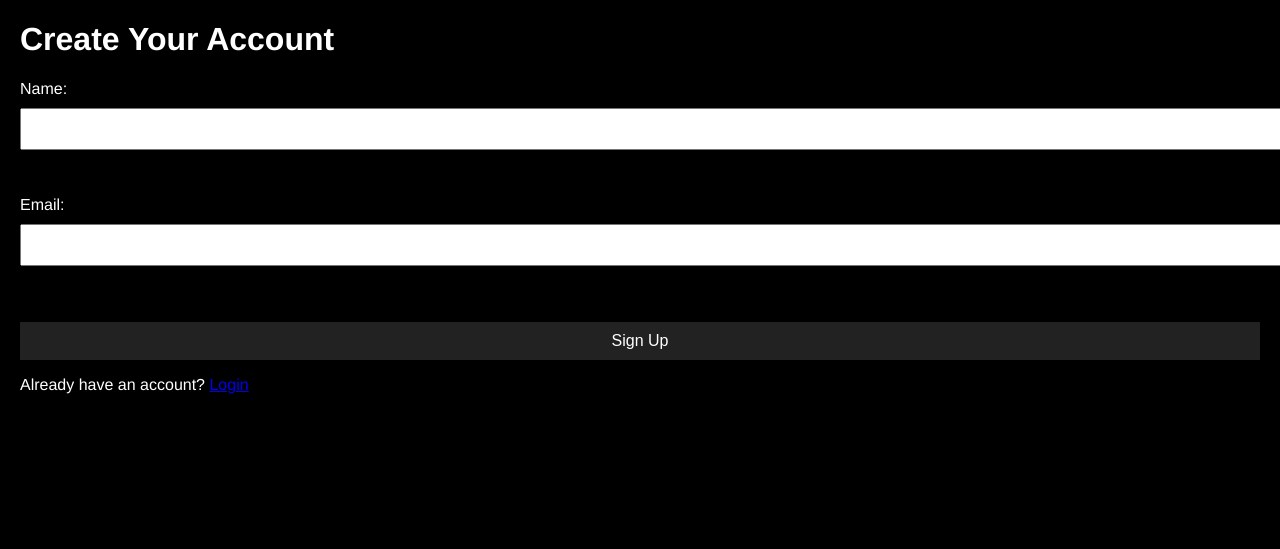
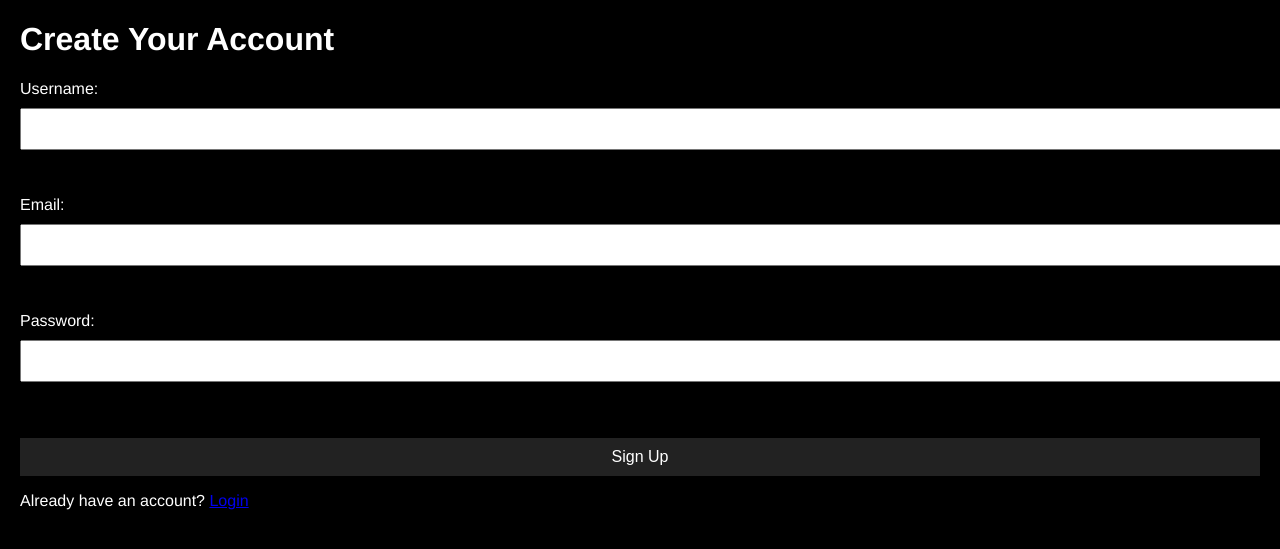
Before and after one commit to ABTechWorks/TinyLittleHelper, a FastAPI app: page /signup in a window 1280 px wide. Shown: the top 549 px of the page. Run offline with FastAPI, Linux system fonts and the light colour scheme.

Commit message:
sign up fix match attributes

```diff
--- a/main.py
+++ b/main.py
@@ -4,6 +4,7 @@
 from fastapi.templating import Jinja2Templates
 from fastapi import status
 import uuid
+from passlib.context import CryptContext
 import os
 
 app = FastAPI()
@@ -12,13 +13,11 @@
 app.mount("/static", StaticFiles(directory="static"), name="static")
 templates = Jinja2Templates(directory="templates")
 
-# In-memory storage (MVP only)
+# In-memory storage
 accounts = {}
-sessions = {}
 
-# Email env vars (used later)
-GMAIL_ADDRESS = os.getenv("GMAIL_ADDRESS")
-GMAIL_APP_PASSWORD = os.getenv("GMAIL_APP_PASSWORD")
+# Password hashing
+pwd_context = CryptContext(schemes=["bcrypt"], deprecated="auto")
 
 # ------------------------
 # LANDING PAGE
@@ -28,25 +27,35 @@
     return templates.TemplateResponse("index.html", {"request": request})
 
 # ------------------------
-# SIGNUP
+# SIGNUP PAGE
 # ------------------------
 @app.get("/signup", response_class=HTMLResponse)
 async def signup_page(request: Request):
     return templates.TemplateResponse("signup.html", {"request": request})
 
 @app.post("/signup")
-async def signup(request: Request, username: str = Form(...), password: str = Form(...)):
-    if username in accounts:
+async def signup(request: Request,
+                 username: str = Form(...),
+                 email: str = Form(...),
+                 password: str = Form(...)):
+
+    # Check if username or email already exists
+    if username in accounts or any(acc['email'] == email for acc in accounts.values()):
         return templates.TemplateResponse(
             "signup.html",
             {
                 "request": request,
-                "error": "Username already exists"
+                "error": "Username or email already exists"
             }
         )
 
+    # Hash the password before storing
+    hashed_password = pwd_context.hash(password)
+
+    # Store account
     accounts[username] = {
-        "password": password,
+        "email": email,
+        "password": hashed_password,
         "devices": {
             "Laptop": "online",
             "Phone": "offline"
--- a/templates/signup.html
+++ b/templates/signup.html
@@ -7,18 +7,24 @@
 </head>
 <body>
   <h1>Create Your Account</h1>
+
   {% if error %}
     <p style="color:red">{{ error }}</p>
   {% endif %}
+
   <form method="post" action="/signup">
-    <label>Name:</label><br>
-    <input type="text" name="name" required><br><br>
+    <label>Username:</label><br>
+    <input type="text" name="username" required><br><br>
 
     <label>Email:</label><br>
     <input type="email" name="email" required><br><br>
 
+    <label>Password:</label><br>
+    <input type="password" name="password" required><br><br>
+
     <button type="submit">Sign Up</button>
   </form>
+
   <p>Already have an account? <a href="/login">Login</a></p>
 </body>
 </html>
```
